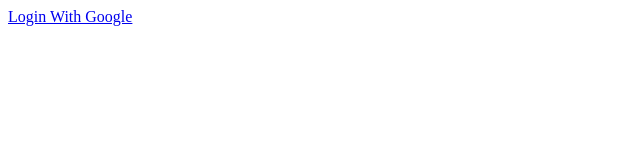
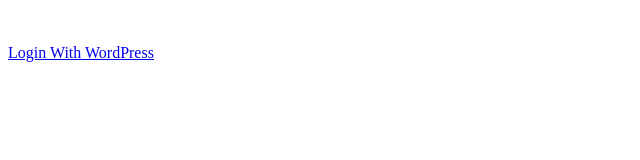
Before and after one commit to mwilkin-401-advanced-javascript/web-server, a website: page public/index.html in a window 1280 px wide. Shown: the whole page, without its empty margins (0-640 px from the left). Drawn offline with nearby package versions, Linux system fonts and the light colour scheme.

Commit message:
wordpress working.

```diff
--- a/public/index.html
+++ b/public/index.html
@@ -7,6 +7,9 @@
         <main>
 
             <div id="oauth"></div>
+            <br>
+            <br>
+            <div id="oauth2"></div>
 
         </main>
 
@@ -14,13 +17,33 @@
 
         <script>
 
-          let googleURL = "https://accounts.google.com/o/oauth2/v2/auth";
+          // let googleURL = "https://accounts.google.com/o/oauth2/v2/auth";
+
+          // let options = {
+          //   client_id:'441452980045-f9keuood4qbqt7r9jd8kotb8gqg8u9qv.apps.googleusercontent.com',
+          //   redirect_uri: 'http://localhost/3000/oauth',
+          //   scope: 'email openid profile',
+          //   prompt: 'consent',
+          //   response_type: 'code'
+          // };
+
+          // let QueryString = Object.keys(options).map( (key,i) => {
+          //   return `${key}=` + encodeURIComponent(options[key]);
+          // }).join("&");
+
+          // let authURL = `${googleURL}?${QueryString}`;
+
+          // $('#oauth').append(`<a href="${authURL}">Login With Google</a>`);
+
+
+          let wordpressURL = "https://public-api.wordpress.com/oauth2/authorize";
+          // let wordpressURL = "https://public-api.wordpress.com/oauth2/authenticate";
 
           let options = {
-            client_id:'YOUR-GOOGLE-CLIENT-ID',
-            redirect_uri: 'YOUR-SERVER-URL/oauth',
-            scope: 'email openid profile',
-            prompt: 'consent',
+            client_id:'65972',
+            redirect_uri: 'http://localhost:3000/oauth',
+            // scope: 'email openid profile',
+            // prompt: 'consent',
             response_type: 'code'
           };
 
@@ -28,9 +51,9 @@
             return `${key}=` + encodeURIComponent(options[key]);
           }).join("&");
 
-          let authURL = `${googleURL}?${QueryString}`;
+          let wordpressAuthURL = `${wordpressURL}?${QueryString}`;
 
-          $('#oauth').append(`<a href="${authURL}">Login With Google</a>`);
+          $('#oauth2').append(`<a href="${wordpressAuthURL}">Login With WordPress</a>`);
 
         </script>
 
```
Also changed, not shown: 1 other file.
